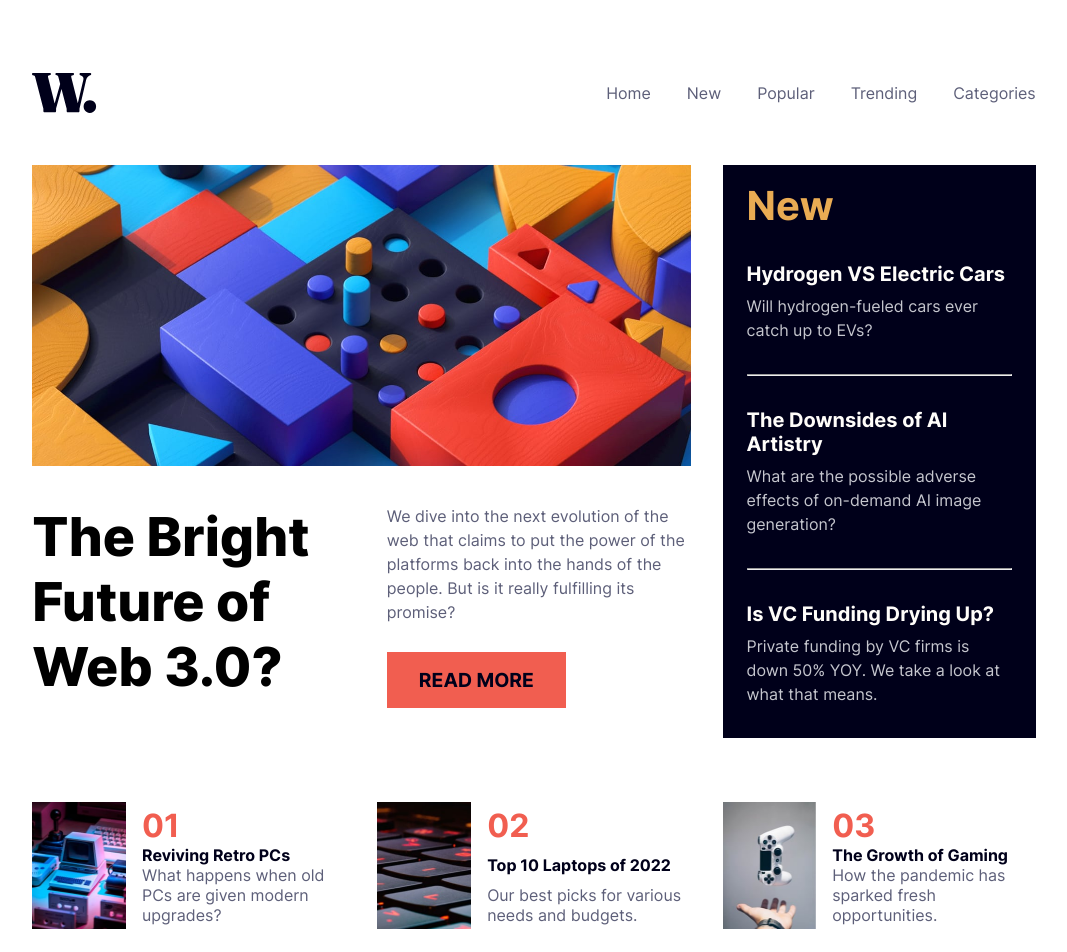
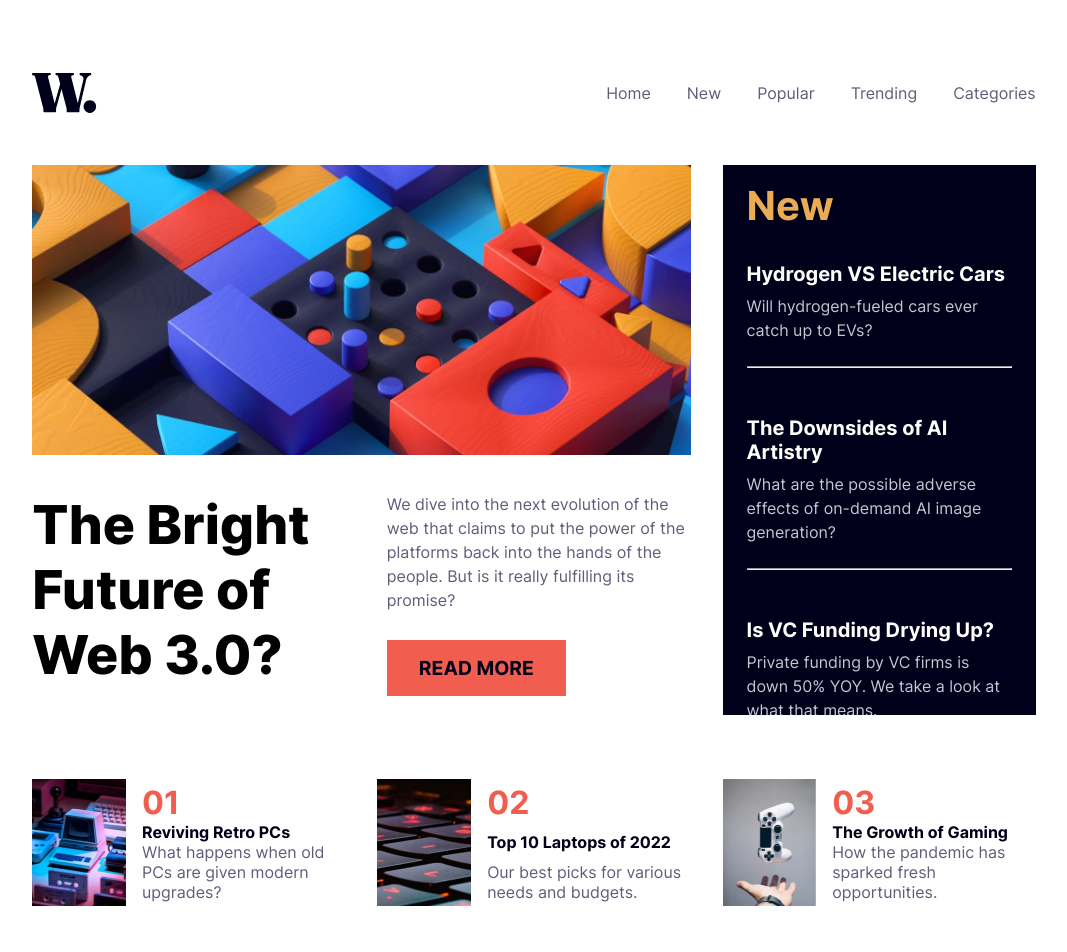
Before and after one commit to Ghozy165/news-homepage, a React (Vite) app: page / in a window 1280 px wide. Shown: the top 952 px of the page, without its empty margins (106-1173 px from the left). Built offline with nearby package versions, Linux system fonts and the light colour scheme.

Commit message:
feat: aside
break component

```diff
--- a/src/App.css
+++ b/src/App.css
@@ -157,6 +157,8 @@ p {
 }
 
 aside {
+  max-height: 550px;
+  overflow-y: auto;
   grid-column: span 2;
   background-color: var(--very-dark-blue);
   display: flex;
--- a/src/App.jsx
+++ b/src/App.jsx
@@ -1,7 +1,8 @@
 import { useState } from 'react'
 import './App.css'
 import Navbar from './components/Navbar'
-// import { Navbar } from './components/Navbar'
+import Aside from './components/Aside'
+import OtherPost from './components/OtherPost'
 
 function App() {
 
@@ -30,56 +31,9 @@ function App() {
             </div>
           </article>
         </main>
-        <aside>
-          <h2>New</h2>
-          <div className="card-aside">
-            <a href='#'>Hydrogen VS Electric Cars</a>
-            <p>Will hydrogen-fueled cars ever catch up to EVs?</p>
-          </div>
-          <hr />
-          <div className="card-aside">
-            <a href='#'>The Downsides of AI Artistry</a>
-            <p>What are the possible adverse effects of on-demand AI image generation?</p>
-          </div>
-          <hr />
-          <div className="card-aside">
-            <a href='#'>Is VC Funding Drying Up?</a>
-            <p>Private funding by VC firms is down 50% YOY. We take a look at what that means.</p>
-          </div>
-        </aside>
+        <Aside />
       </div>
-      <section className='other-post' id='other-post'>
-        <div className="card-other-post">
-          <div className="image">
-            <img src='./images/image-retro-pcs.jpg' />
-          </div>
-          <div className="info-other-post">
-            <h3>01</h3>
-            <a href='#'>Reviving Retro PCs</a>
-            <p>What happens when old PCs are given modern upgrades?</p>
-          </div>
-        </div>
-        <div className="card-other-post">
-          <div className="image">
-            <img src='./images/image-top-laptops.jpg' />
-          </div>
-          <div className="info-other-post">
-            <h3>02</h3>
-            <a href='#'>Top 10 Laptops of 2022</a>
-            <p>Our best picks for various needs and budgets.</p>
-          </div>
-        </div>
-        <div className="card-other-post">
-          <div className="image">
-            <img src='./images/image-gaming-growth.jpg' />
-          </div>
-          <div className="info-other-post">
-            <h3>03</h3>
-            <a href='#'>The Growth of Gaming</a>
-            <p>How the pandemic has sparked fresh opportunities.</p>
-          </div>
-        </div>
-      </section>
+      <OtherPost />
     </>
   )
 }
--- /dev/null
+++ b/src/components/Aside.jsx
@@ -0,0 +1,37 @@
+const articles = [
+    {
+        title: "Hydrogen VS Electric Cars",
+        description: "Will hydrogen-fueled cars ever catch up to EVs?",
+    },
+    {
+        title: "The Downsides of AI Artistry",
+        description: "What are the possible adverse effects of on-demand AI image generation?",
+    },
+    {
+        title: "Is VC Funding Drying Up?",
+        description: "Private funding by VC firms is down 50% YOY. We take a look at what that means.",
+    },
+    {
+        title: "Is VC Funding Drying Up?",
+        description: "Private funding by VC firms is down 50% YOY. We take a look at what that means.",
+    },
+    {
+        title: "Is VC Funding Drying Up?",
+        description: "Private funding by VC firms is down 50% YOY. We take a look at what that means.",
+    }
+];
+
+export default function Aside(){
+    return (
+        <aside aria-labelledby="aside-heading">
+            <h2 id="aside-heading">New</h2>
+            {articles.map((article, index) => (
+                <article className="card-aside" key={index}>
+                    <a href='#'>{article.title}</a>
+                    <p>{article.description}</p>
+                    {index < articles.length - 1 && <hr />}
+                </article>
+            ))}
+        </aside>
+    )
+}
--- a/src/components/Navbar.jsx
+++ b/src/components/Navbar.jsx
@@ -11,19 +11,37 @@ export default function Navbar(){
     return(
         <header>
             <div className="logo">
-          <img src="./images/logo.svg" alt="logo" />
+              <img src="./images/logo.svg" alt="Website Logo - WebBlog" />
             </div>
             <nav className='navbar'>
-          <button className='burger-menu' aria-label='Toggle menu' onClick={handleNavToggle}>
+              <button
+                className='burger-menu'
+                aria-label='Toggle menu'
+                onClick={(e) => {handleNavToggle()}}
+              >
                     <div className='burger-icon'>
-              <img src="./images/icon-menu.svg" alt='icon menu' />
+                      <img src="./images/icon-menu.svg" alt='Open Navigation Menu' />
                     </div>
               </button>
-          <div className={`overlay ${navActive ? 'overlay-active' : ''}`} onClick={handleNavToggle}></div>
-          <div className={`nav-links ${navActive ? 'nav-active' : ''}`}>
-            <button className='burger-menu' aria-label='Toggle menu' onClick={handleNavToggle}>
+              <div
+                className={`overlay ${navActive ? 'overlay-active' : ''}`}
+                onClick={(e) => {
+                    e.stopPropagation();
+                    handleNavToggle();
+                }}
+              >
+              </div>
+              <div
+                className={`nav-links ${navActive ? 'nav-active' : ''}`}
+                aria-hidden={!navActive}
+              >
+                <button
+                  className='burger-menu'
+                  aria-label='Toggle menu'
+                  onClick={(e) => {handleNavToggle()}}
+                >
                     <div className='burger-icon'>
-                <img src="./images/icon-menu-close.svg" alt='icon menu close' />
+                      <img src="./images/icon-menu-close.svg" alt='Close Navigation Menu' />
                     </div>
                 </button>
                 <ul>
--- /dev/null
+++ b/src/components/OtherPost.jsx
@@ -0,0 +1,36 @@
+export default function OtherPost(){
+    return (
+        <section className='other-post' id='other-post'>
+        <div className="card-other-post">
+          <div className="image">
+            <img src='./images/image-retro-pcs.jpg' />
+          </div>
+          <div className="info-other-post">
+            <h3>01</h3>
+            <a href='#'>Reviving Retro PCs</a>
+            <p>What happens when old PCs are given modern upgrades?</p>
+          </div>
+        </div>
+        <div className="card-other-post">
+          <div className="image">
+            <img src='./images/image-top-laptops.jpg' />
+          </div>
+          <div className="info-other-post">
+            <h3>02</h3>
+            <a href='#'>Top 10 Laptops of 2022</a>
+            <p>Our best picks for various needs and budgets.</p>
+          </div>
+        </div>
+        <div className="card-other-post">
+          <div className="image">
+            <img src='./images/image-gaming-growth.jpg' />
+          </div>
+          <div className="info-other-post">
+            <h3>03</h3>
+            <a href='#'>The Growth of Gaming</a>
+            <p>How the pandemic has sparked fresh opportunities.</p>
+          </div>
+        </div>
+      </section>
+    )
+}
```
Lines whose indentation alone changed are shown as unchanged.
